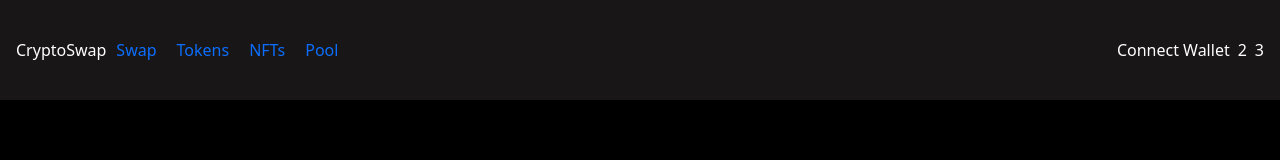
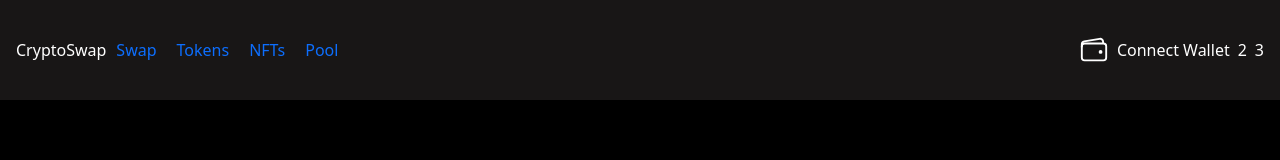
Before and after one commit to guitar6029/crypto-swap-app, a React (Vite) app: page / in a window 1280 px wide. Shown: the top 160 px of the page. Built offline with nearby package versions, Linux system fonts and the light colour scheme.

Commit message:
added wallet icon and adjusted size

```diff
--- a/src/components/header/Header.tsx
+++ b/src/components/header/Header.tsx
@@ -1,5 +1,6 @@
 import { Link } from 'react-router-dom';  // Import Link for navigation
 import styles from './Header.module.scss';
+import { IoWalletOutline } from "react-icons/io5";
 
 type HeaderProps = {}; // Define props here if needed
 
@@ -15,7 +16,11 @@ const Header: React.FC<HeaderProps> = () => {
                     <span><Link to="/pool">Pool</Link></span>
                 </div>
                 <div className="right-side-header d-flex align-items-center gap-2">
+                    <div className="d-flex align-items-center gap-2">
+                    <IoWalletOutline size={30}/>
                     <span>Connect Wallet</span>
+
+                    </div>
                     <span>2</span>
                     <span>3</span>
                 </div>
--- a/src/components/header/header.module.scss
+++ b/src/components/header/header.module.scss
@@ -7,4 +7,5 @@
         margin: 10px;
         text-decoration: none;
     }
+
 }
```
